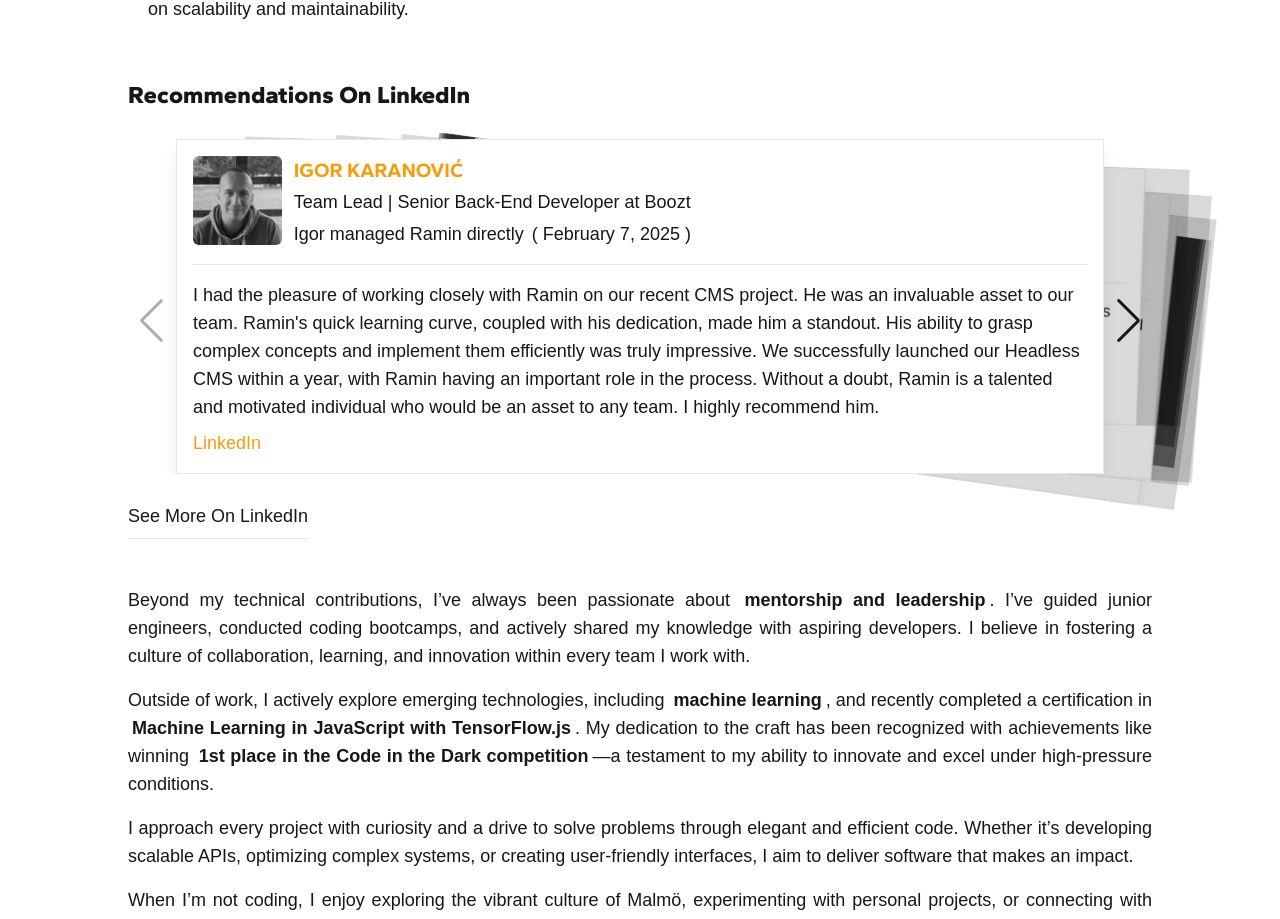
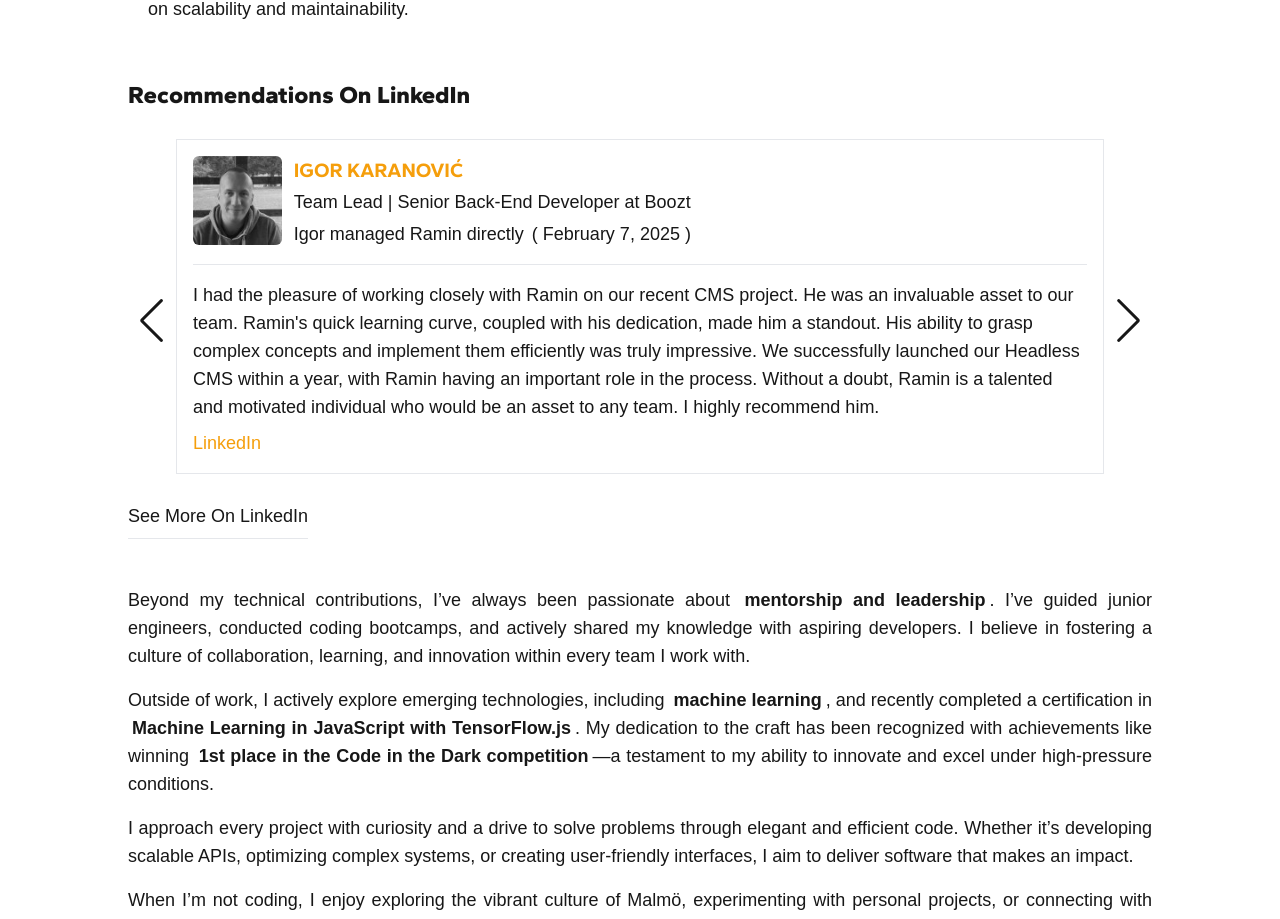
Before and after one commit to raminr77/raminr77.github.io, a Next.js app: page /about-me in a window 1280 px wide. Shown: the part 1013-1932 px from the top of the page. Built offline with nearby package versions, Linux system fonts and the light colour scheme; a web font is replaced by a local one.

Commit message:
fix: some ui issues

```diff
--- a/src/domains/about-me/components/RecommendationCard/index.tsx
+++ b/src/domains/about-me/components/RecommendationCard/index.tsx
@@ -6,7 +6,6 @@ import { clsx } from 'clsx';
 
 import type { RecommendationItem } from '@/data';
 import { GTM_EVENTS } from '@/shared/constants';
-import { animator } from '@/shared/helpers';
 import { titleFont } from '@/app/fonts';
 
 import styles from './recommendation-card.module.scss';
@@ -26,9 +25,8 @@ export function RecommendationCard({
     <div
       style={{ animationDelay }}
       className={clsx(
-        'flex flex-col items-start gap-2 border bg-white p-4 shadow-lg dark:bg-black',
-        styles['recommendation-card'],
-        animator({ name: 'fadeInUp' })
+        'flex flex-col items-start gap-2 border bg-white p-4 dark:bg-black',
+        styles['recommendation-card']
       )}
     >
       <div
--- a/src/domains/about-me/components/RecommendationSlider/index.tsx
+++ b/src/domains/about-me/components/RecommendationSlider/index.tsx
@@ -1,8 +1,7 @@
 import Link from 'next/link';
 
-import { EffectCards, Navigation } from 'swiper/modules';
 import { Swiper, SwiperSlide } from 'swiper/react';
-import 'swiper/css/effect-cards';
+import { Navigation } from 'swiper/modules';
 import 'swiper/css/navigation';
 import { clsx } from 'clsx';
 import 'swiper/css';
@@ -20,10 +19,12 @@ export function RecommendationSlider() {
         Recommendations On LinkedIn
       </h3>
       <Swiper
+        loop
+        grabCursor
         navigation
-        effect={'cards'}
-        grabCursor={true}
-        modules={[EffectCards, Navigation]}
+        centeredSlides
+        slidesPerView="auto"
+        modules={[Navigation]}
       >
         {RECOMMENDATIONS.map((item: RecommendationItem, index: number) => (
           <SwiperSlide key={item.id} className="md:px-12">
```
